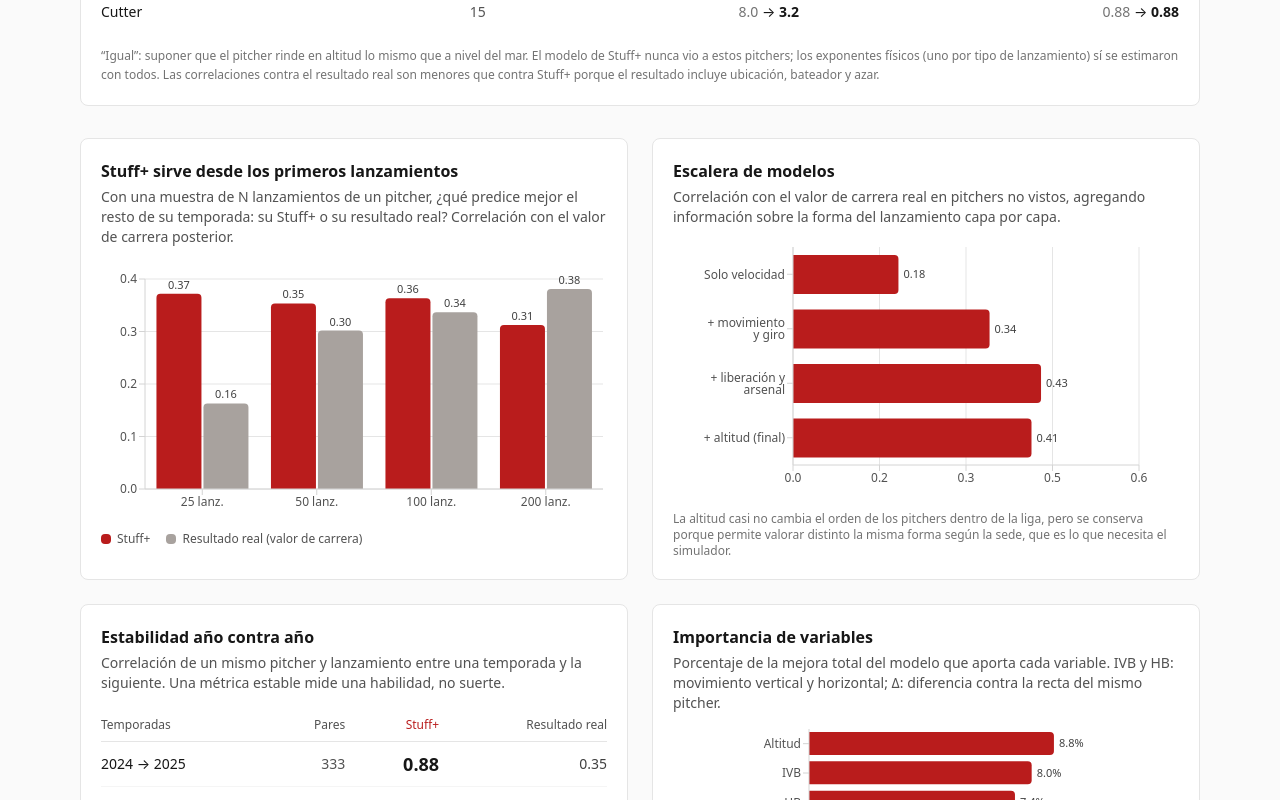
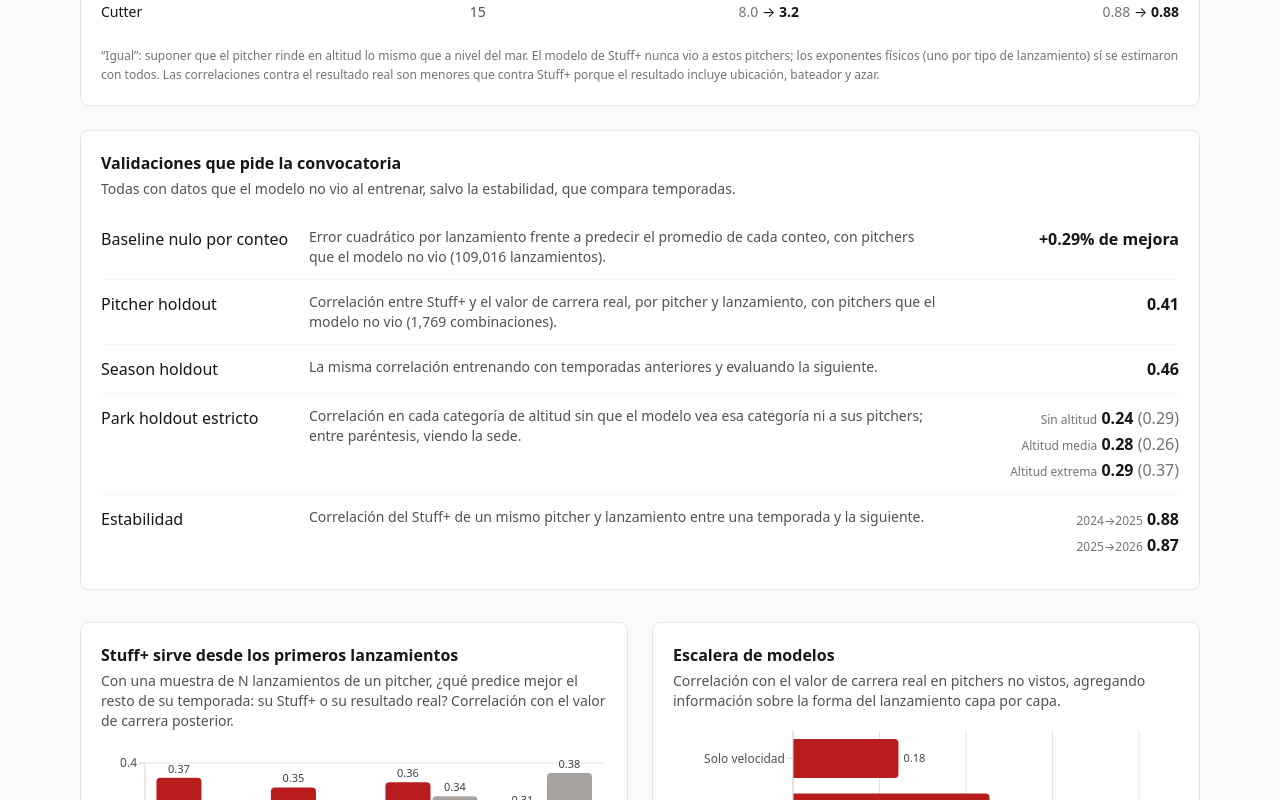
Before and after one commit to MVelascoWS/stuffplus-lmb, a Next.js app: page /modelo in a window 1280 px wide. Shown: the part 2000-2800 px from the top of the page. Built offline with nearby package versions, Linux system fonts and the light colour scheme.

Commit message:
Agrega a /modelo las validaciones que pide la convocatoria y reemplaza la importancia por ganancia con SHAP

```diff
--- a/components/modelo/ModelView.tsx
+++ b/components/modelo/ModelView.tsx
@@ -7,9 +7,11 @@ import { WithData } from "@/components/DataProvider";
 import { Card, CardTitle, Legend, PageIntro } from "@/components/ui";
 import type { DashboardData } from "@/lib/data";
 import { fmt0, fmt1, fmt2 } from "@/lib/format";
+import { conConvocatoria } from "@/types/convocatoria";
 import { conResultados } from "@/types/resultados";
 import { FieldMeaning } from "./FieldMeaning";
 import { ProjectionCheck } from "./ProjectionCheck";
+import { Validaciones } from "./Validaciones";
 
 const MAIN = "#b91c1c";
 const REF = "#a8a29e";
@@ -56,11 +58,12 @@ export function ModelView() {
           <Steps data={data} />
           <FieldMeaning calibration={conResultados(data.meta).calibration} />
           <ProjectionCheck meta={conResultados(data.meta)} />
+          <Validaciones meta={conConvocatoria(data.meta)} />
           <div className="mt-8 grid gap-6 lg:grid-cols-2">
             <SmallSample data={data} />
             <Ladder data={data} />
             <YearToYear data={data} />
-            <Importance data={data} />
+            <Shap data={data} />
           </div>
         </>
       )}
@@ -219,27 +222,32 @@ function YearToYear({ data }: { data: DashboardData }) {
   );
 }
 
-function Importance({ data }: { data: DashboardData }) {
-  const rows = Object.entries(data.meta.validation.importance)
+/** Contribución de cada variable a la calificación (SHAP), sin la categoría de altitud. */
+function Shap({ data }: { data: DashboardData }) {
+  const rows = Object.entries(conConvocatoria(data.meta).robustez.shap.global)
+    .filter(([k]) => k !== "alt")
     .map(([k, v]) => ({ name: FEATURE_LABEL[k] ?? k, v }))
     .sort((a, b) => b.v - a.v);
   return (
     <Card>
-      <CardTitle sub="Porcentaje de la mejora total del modelo que aporta cada variable. IVB y HB: movimiento vertical y horizontal; Δ: diferencia contra la recta del mismo pitcher.">
-        Importancia de variables
+      <CardTitle sub="Cuánto mueve en promedio cada variable la calificación de un lanzamiento, en puntos de Stuff+ (valores SHAP). IVB y HB: movimiento vertical y horizontal; Δ: diferencia contra la recta del mismo pitcher.">
+        Contribución de cada variable
       </CardTitle>
-      <div className="h-[440px] w-full">
+      <div className="h-[420px] w-full">
         <ResponsiveContainer width="100%" height="100%">
           <BarChart data={rows} layout="vertical" margin={{ top: 0, right: 36, bottom: 0, left: 0 }} barCategoryGap={3}>
             <XAxis type="number" hide domain={[0, "auto"]} />
             <YAxis type="category" dataKey="name" width={136} tick={{ fontSize: 12, fill: "#525252" }} stroke="#d4d4d4" interval={0} />
-            <Tooltip cursor={{ fill: "#f5f5f5" }} formatter={(v) => [`${fmt1(Number(v))}%`, "Importancia"]} />
+            <Tooltip cursor={{ fill: "#f5f5f5" }} formatter={(v) => [`${fmt1(Number(v))} puntos`, "Contribución promedio"]} />
             <Bar dataKey="v" fill={MAIN} radius={[0, 4, 4, 0]} isAnimationActive={false}>
-              <LabelList dataKey="v" position="right" formatter={(v) => `${fmt1(Number(v))}%`} style={{ fontSize: 11, fill: "#404040" }} />
+              <LabelList dataKey="v" position="right" formatter={(v) => fmt1(Number(v))} style={{ fontSize: 11, fill: "#404040" }} />
             </Bar>
           </BarChart>
         </ResponsiveContainer>
       </div>
+      <p className="mt-3 text-xs text-neutral-500">
+        La categoría de altitud aporta sobre todo un cambio de nivel que la normalización por sede retira.
+      </p>
     </Card>
   );
 }
--- /dev/null
+++ b/components/modelo/Validaciones.tsx
@@ -0,0 +1,78 @@
+import type { ReactNode } from "react";
+import { Card, CardTitle } from "@/components/ui";
+import { fmt0, fmt2, fmtSigned } from "@/lib/format";
+import type { MetaConvocatoria } from "@/types/convocatoria";
+
+/** Categorías de altitud en el orden de la liga, con su nombre para mostrar. */
+const CATEGORIAS: [string, string][] = [
+  ["sin altitud", "Sin altitud"],
+  ["altitud media", "Altitud media"],
+  ["altitud extrema", "Altitud extrema"],
+];
+
+/** Las pruebas que pide la convocatoria, en una sola tabla. */
+export function Validaciones({ meta }: { meta: MetaConvocatoria }) {
+  const { pitcher_holdout: ph, park_holdout_estricto: park } = meta.robustez;
+  const v = meta.validation;
+  const filas: { nombre: string; mide: string; resultado: ReactNode }[] = [
+    {
+      nombre: "Baseline nulo por conteo",
+      mide: `Error cuadrático por lanzamiento frente a predecir el promedio de cada conteo, con pitchers que el modelo no vio (${fmt0(ph.n_lanzamientos)} lanzamientos).`,
+      resultado: `${fmtSigned(ph.mejora_mse_vs_nulo_pct, 2)}% de mejora`,
+    },
+    {
+      nombre: "Pitcher holdout",
+      mide: `Correlación entre Stuff+ y el valor de carrera real, por pitcher y lanzamiento, con pitchers que el modelo no vio (${fmt0(v.oof_n)} combinaciones).`,
+      resultado: fmt2(v.oof_corr),
+    },
+    {
+      nombre: "Season holdout",
+      mide: "La misma correlación entrenando con temporadas anteriores y evaluando la siguiente.",
+      resultado: fmt2(v.temporal_corr),
+    },
+    {
+      nombre: "Park holdout estricto",
+      mide: "Correlación en cada categoría de altitud sin que el modelo vea esa categoría ni a sus pitchers; entre paréntesis, viendo la sede.",
+      resultado: (
+        <ul className="space-y-0.5">
+          {CATEGORIAS.filter(([k]) => park[k]).map(([k, label]) => (
+            <li key={k} className="whitespace-nowrap">
+              <span className="text-xs font-normal text-neutral-500">{label}</span> {fmt2(park[k].corr_sin_ver_sede)}{" "}
+              <span className="font-normal text-neutral-500">({fmt2(park[k].corr_viendo_sede)})</span>
+            </li>
+          ))}
+        </ul>
+      ),
+    },
+    {
+      nombre: "Estabilidad",
+      mide: "Correlación del Stuff+ de un mismo pitcher y lanzamiento entre una temporada y la siguiente.",
+      resultado: (
+        <ul className="space-y-0.5">
+          {v.year_to_year.map((y) => (
+            <li key={y.par} className="whitespace-nowrap">
+              <span className="text-xs font-normal text-neutral-500">{y.par.replace("->", "→")}</span> {fmt2(y.estab_stuff)}
+            </li>
+          ))}
+        </ul>
+      ),
+    },
+  ];
+
+  return (
+    <Card className="mt-6">
+      <CardTitle sub="Todas con datos que el modelo no vio al entrenar, salvo la estabilidad, que compara temporadas.">
+        Validaciones que pide la convocatoria
+      </CardTitle>
+      <dl className="divide-y divide-neutral-100">
+        {filas.map((f) => (
+          <div key={f.nombre} className="grid gap-1 py-3 sm:grid-cols-[minmax(0,12rem)_minmax(0,1fr)_minmax(0,14rem)] sm:gap-4">
+            <dt className="font-medium text-neutral-900">{f.nombre}</dt>
+            <dd className="text-sm text-neutral-600">{f.mide}</dd>
+            <dd className="text-base font-semibold tabular-nums text-neutral-900 sm:text-right">{f.resultado}</dd>
+          </div>
+        ))}
+      </dl>
+    </Card>
+  );
+}
```
